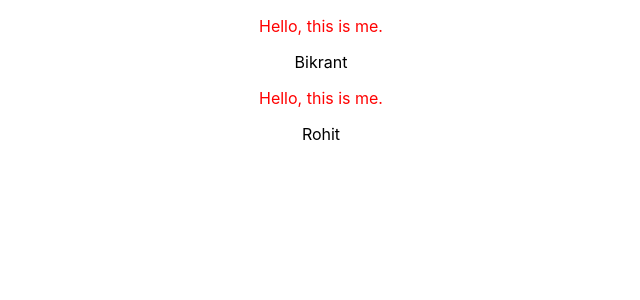
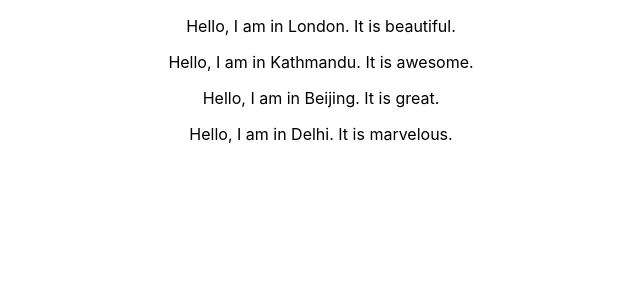
Before and after one commit to Bikrant27/First-Project, a React (Create React App) app: page / in a window 1280 px wide. Shown: the top 300 px of the page, without its empty margins (319-959 px from the left). Built offline with nearby package versions, Linux system fonts and the light colour scheme.

Commit message:
Created City

```diff
--- a/src/App.js
+++ b/src/App.js
@@ -1,11 +1,13 @@
 import './App.css';
-import Hello from './components/Hello'
+import City from './components/City';
 
 function App() {
   return (
     <div className="App">
-      <Hello/>Bikrant
-      <Hello/>Rohit
+      <City city="London" adjective="beautiful"/>
+      <City city="Kathmandu" adjective="awesome"/>
+      <City city="Beijing" adjective="great"/>
+      <City city="Delhi" adjective="marvelous"/>
     </div>
   );
 }
--- /dev/null
+++ b/src/components/City.jsx
@@ -0,0 +1,9 @@
+import React from 'react'
+
+const City = ({city, adjective}) => {
+  return (
+    <p>Hello, I am in {city}. It is {adjective}.</p>
+  )
+}
+
+export default City
--- a/src/components/Hello.css
+++ /dev/null
@@ -1,4 +0,0 @@
-p{
-    text-align:center;
-    color: red;
-}
--- a/src/components/Hello.jsx
+++ /dev/null
@@ -1,10 +0,0 @@
-import React from 'react'
-import './Hello.css'
-
-const Hello = () => {
-  return (
-    <p>Hello, this is me.</p>
-  )
-}
-
-export default Hello
```
Also changed, not shown: src/components/City.css (added).
